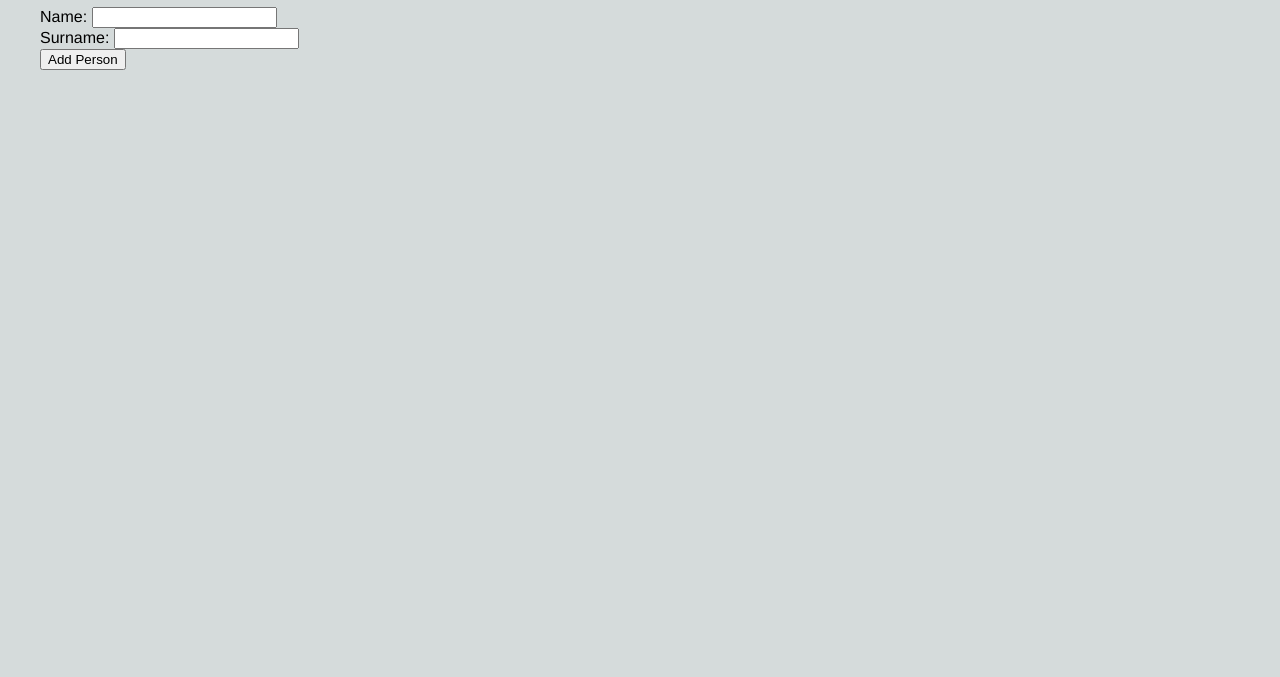
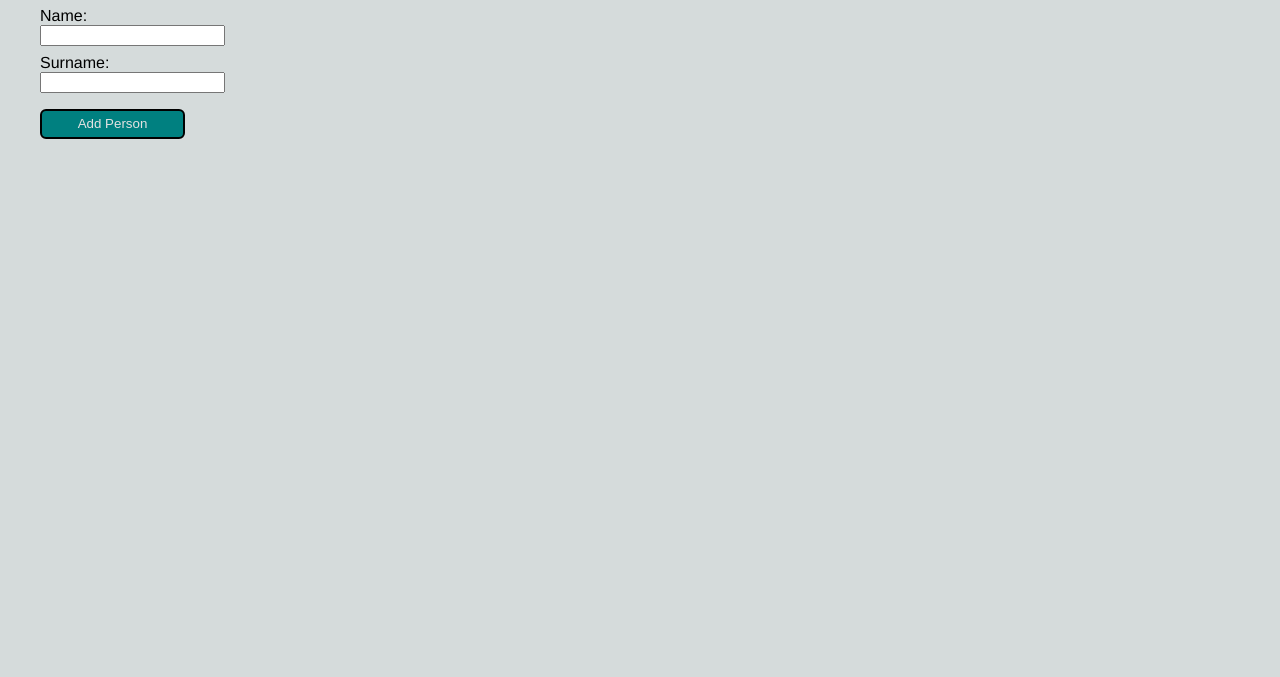
Before and after one commit to tumasas20/Node-Express-SQL, a website: page cao-homework/lesson 3/pratimas 2/public/index.html in a window 1280 px wide. Shown: the part 123-800 px from the top of the page. Drawn offline with Linux system fonts and the light colour scheme.

Commit message:
feat(): cao lesson 4.1

```diff
--- a/cao-homework/lesson 3/pratimas 2/public/css/main.css
+++ b/cao-homework/lesson 3/pratimas 2/public/css/main.css
@@ -47,3 +47,20 @@ html {
     align-items: start;
     gap: 0.5rem;
   }
+  input {
+    margin-bottom: 0.5rem;
+  }
+
+  button {
+    margin-top: 0.5rem;
+    width: 145px;
+    height: 30px;
+    background: #008080;
+    border-radius: 6px;
+    border-style: solid;
+    color: #e4e2e2;
+  }
+  button:hover {
+    background: #03baba;
+    color: #013838;
+  }
--- a/cao-homework/lesson 3/pratimas 2/public/index.html
+++ b/cao-homework/lesson 3/pratimas 2/public/index.html
@@ -18,10 +18,10 @@
   <main class="container">
     <h1>Add a Name</h1>
     <form id="addPersonForm">
-      <label for="name">Name:</label>
+      <label for="name">Name:</label><br />
       <input type="text" id="name" name="name" required />
       <br />
-      <label for="surname">Surname:</label>
+      <label for="surname">Surname:</label><br />
       <input type="text" id="surname" name="surname" required />
       <br />
       <button type="submit">Add Person</button>
```
Also changed, not shown: cao-homework/lesson 4/pratimas 1/index.js (added, +28 -0 lines), cao-homework/lesson 4/pratimas 1/package.json (added, +12 -0 lines), 2 other files.
